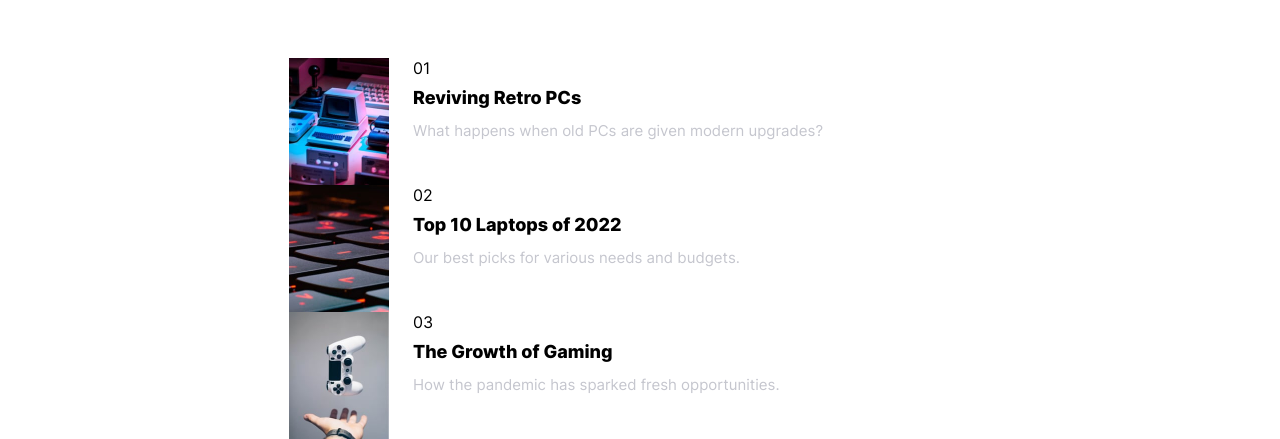
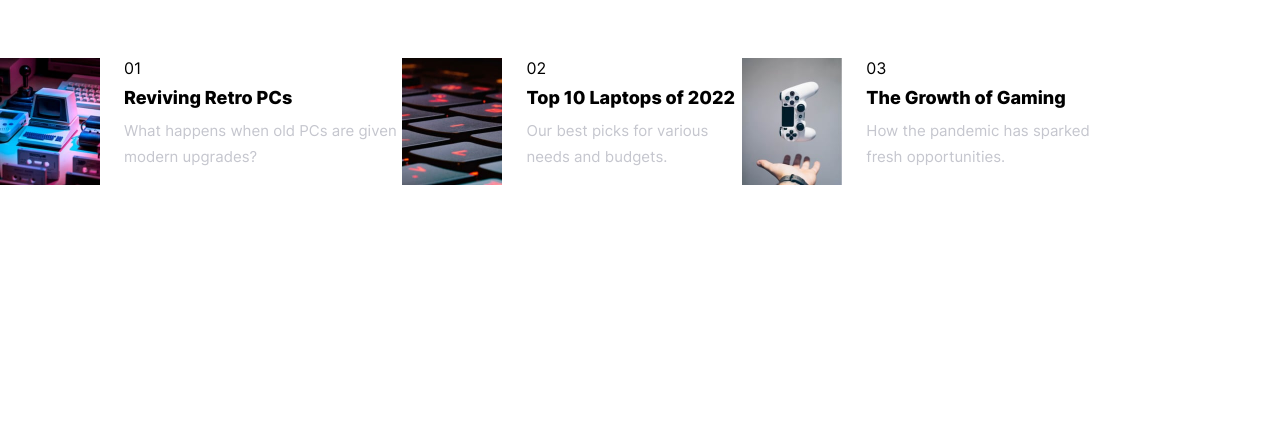
Before and after one commit to skhbabez/news-homepage-main, a plain HTML site: page index.html in a window 1280 px wide. Shown: the part 738-1177 px from the top of the page. After the commit the page ends 923 px from the top, so only its background shows below. Drawn offline with Linux system fonts and the light colour scheme.

Commit message:
fixed container query

```diff
--- a/styles.css
+++ b/styles.css
@@ -185,14 +185,14 @@
         display: flex;
         gap: 1.5rem;
       }
+      @container (min-width : 1028px) {
+        flex-direction: row;
       }
       & img {
         max-inline-size: 100px;
         object-fit: cover;
         height: 100%;
       }
-    @container (min-width : 1028px) {
-      flex-direction: row;
     }
   }
   .article-content {
```
Lines whose indentation alone changed are shown as unchanged.
